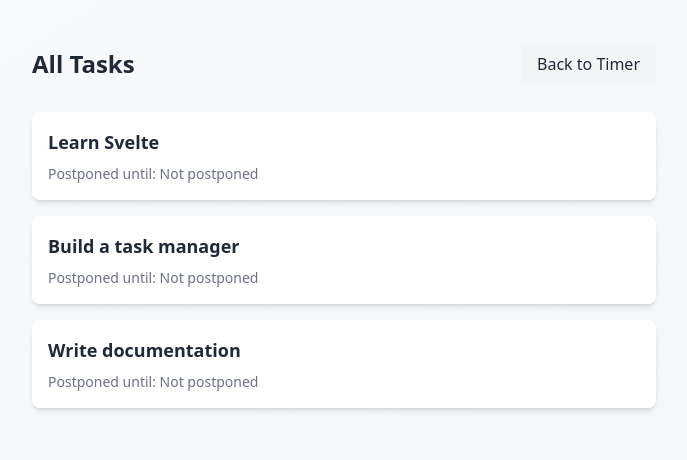
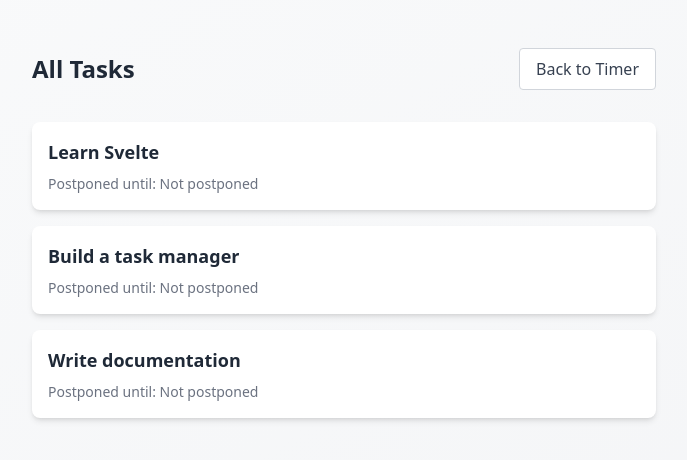
Before and after one commit to narthur/flow, a SvelteKit app: page /tasks in a window 1280 px wide. Shown: the top 460 px of the page, without its empty margins (296-983 px from the left). Built offline with nearby package versions, Linux system fonts and the light colour scheme.

Commit message:
back to timer button

```diff
--- a/src/routes/+page.svelte
+++ b/src/routes/+page.svelte
@@ -169,7 +169,6 @@
 								</Button>
 							{/if}
 							<Button
-								variant="secondary"
 								on:click={() => {
 									remainingSeconds = (activeTimer ?? 0) * 60;
 									if (timerInterval) {
--- a/src/routes/tasks/+page.svelte
+++ b/src/routes/tasks/+page.svelte
@@ -1,5 +1,6 @@
 <script lang="ts">
-	import { tasks, type Task } from '$lib/stores/tasks';
+	import { tasks } from '$lib/stores/tasks';
+	import Button from '$lib/components/Button.svelte';
 
 	function formatDate(date: Date | undefined): string {
 		if (!date) return 'Not postponed';
@@ -16,11 +17,8 @@
 	<header class="mb-8 flex items-center justify-between">
 		<h1 class="text-2xl font-bold text-neutral-800">All Tasks</h1>
 		<nav>
-			<a
-				href="/"
-				class="rounded bg-neutral-100 px-4 py-2 text-neutral-800 hover:bg-neutral-200 transition-colors duration-200"
-			>
-				Back to Timer
+			<a href="/" class="inline-block">
+				<Button>Back to Timer</Button>
 			</a>
 		</nav>
 	</header>
```
